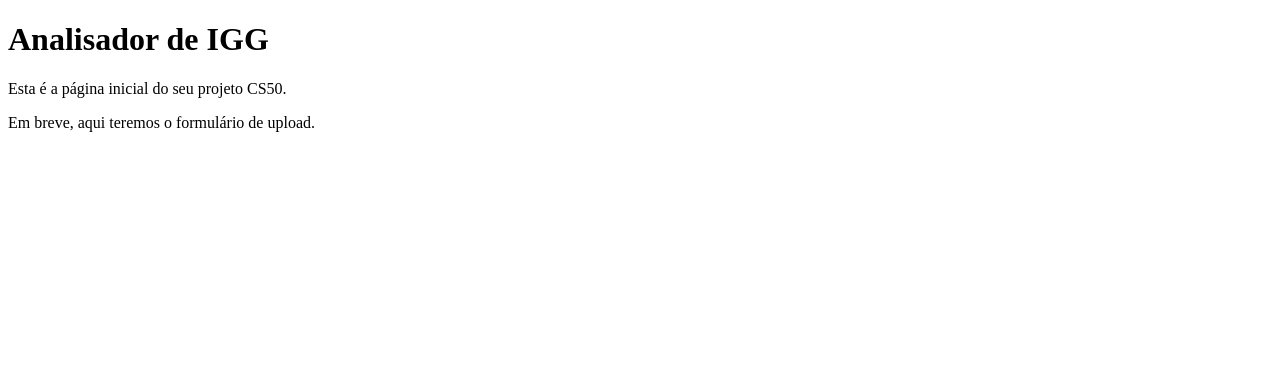
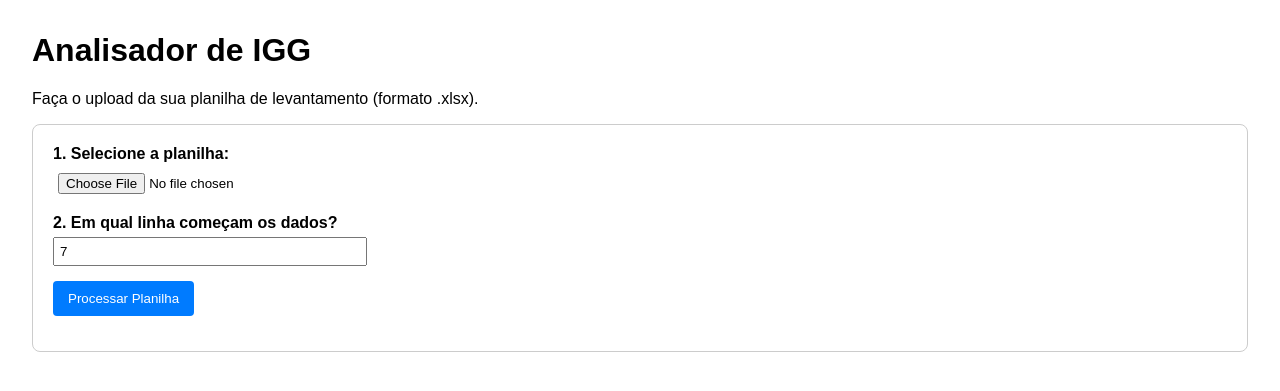
Before and after one commit to lucianoengdev/ProjetoIGG, a Flask app: page / in a window 1280 px wide. Shown: the top 391 px of the page. Run offline with Flask 3, Linux system fonts and the light colour scheme.

Commit message:
Step 3 concluded

```diff
--- a/app.py
+++ b/app.py
@@ -1,17 +1,59 @@
-from flask import Flask, render_template
+import os # Novo! Para lidar com caminhos de arquivos
+from flask import Flask, render_template, request, redirect # Novo! 'request' e 'redirect'
 
 # Cria a nossa aplicação web
 app = Flask(__name__)
 
+# Configuração da pasta de uploads
+# 'os.path.abspath(os.path.dirname(__file__))' pega o caminho absoluto da pasta do seu projeto
+UPLOAD_FOLDER = os.path.join(os.path.abspath(os.path.dirname(__file__)), 'uploads')
+app.config['UPLOAD_FOLDER'] = UPLOAD_FOLDER
+
+
 # --- ROTA 1: A PÁGINA INICIAL ('/') ---
-# Define o que acontece quando alguém visita o site
 @app.route('/')
 def index():
-    # Apenas renderiza (mostra) o arquivo HTML chamado 'index.html'
     return render_template('index.html')
 
 
+# --- ROTA 2: O UPLOAD ('/upload') ---
+# Esta rota só aceita o método 'POST', que é o que o formulário envia
+@app.route('/upload', methods=['POST'])
+def upload_file():
+    # 1. Verificar se o arquivo veio na requisição
+    if 'planilha' not in request.files:
+        return "Nenhum arquivo encontrado!"
+
+    file = request.files['planilha'] # Pega o arquivo pelo 'name' do HTML
+
+    # 2. Se o usuário não selecionar um arquivo, o navegador envia um nome vazio
+    if file.filename == '':
+        return "Nenhum arquivo selecionado!"
+
+    # 3. Pegar o número da linha inicial do formulário
+    # Usamos request.form para pegar dados de texto (como o input type="number")
+    linha_inicial = request.form['linha_inicial']
+
+    # --- TESTE: Imprimir no terminal para ver se recebemos ---
+    print("-----------------------------------")
+    print(f"Arquivo recebido: {file.filename}")
+    print(f"Linha inicial dos dados: {linha_inicial}")
+    print("-----------------------------------")
+    # --------------------------------------------------------
+
+    # 4. Salvar o arquivo na pasta /uploads
+    if file:
+        # 'os.path.join' junta o caminho da pasta com o nome do arquivo (jeito seguro)
+        caminho_seguro = os.path.join(app.config['UPLOAD_FOLDER'], file.filename)
+        file.save(caminho_seguro)
+
+        # Por enquanto, vamos só dar uma resposta simples
+        # No futuro, vamos redirecionar para a página de relatório:
+        # return redirect('/relatorio')
+
+        return f"Arquivo '{file.filename}' recebido com sucesso! <br> Começar a ler da linha: {linha_inicial}"
+
+
 # --- INICIA O SERVIDOR ---
-# Permite que a gente rode o app usando "python app.py"
 if __name__ == '__main__':
     app.run(debug=True)
--- a/templates/index.html
+++ b/templates/index.html
@@ -1,15 +1,40 @@
 <!DOCTYPE html>
 <html lang="pt-br">
 <head>
-    <meta charset="UTF-8">
+    <meta charset="UTF-g">
     <meta name="viewport" content="width=device-width, initial-scale=1.0">
     <title>Projeto Final IGG</title>
+    <style>
+        body { font-family: sans-serif; margin: 2em; }
+        form { border: 1px solid #ccc; padding: 20px; border-radius: 8px; }
+        div { margin-bottom: 15px; }
+        label { display: block; margin-bottom: 5px; font-weight: bold; }
+        input[type="file"], input[type="number"] { width: 300px; padding: 5px; }
+        input[type="submit"] { background-color: #007bff; color: white; padding: 10px 15px; border: none; border-radius: 4px; cursor: pointer; }
+    </style>
 </head>
 <body>
 
     <h1>Analisador de IGG</h1>
-    <p>Esta é a página inicial do seu projeto CS50.</p>
-    <p>Em breve, aqui teremos o formulário de upload.</p>
+    <p>Faça o upload da sua planilha de levantamento (formato .xlsx).</p>
+
+    <form action="/upload" method="POST" enctype="multipart/form-data">
+
+        <div>
+            <label for="planilha">1. Selecione a planilha:</label>
+            <input type="file" name="planilha" id="planilha" accept=".xlsx, .xls" required>
+        </div>
+
+        <div>
+            <label for="linha_inicial">2. Em qual linha começam os dados?</label>
+            <input type="number" name="linha_inicial" id="linha_inicial" placeholder="Ex: 7" value="7" min="1" required>
+        </div>
+
+        <div>
+            <input type="submit" value="Processar Planilha">
+        </div>
+
+    </form>
 
 </body>
 </html>
```
